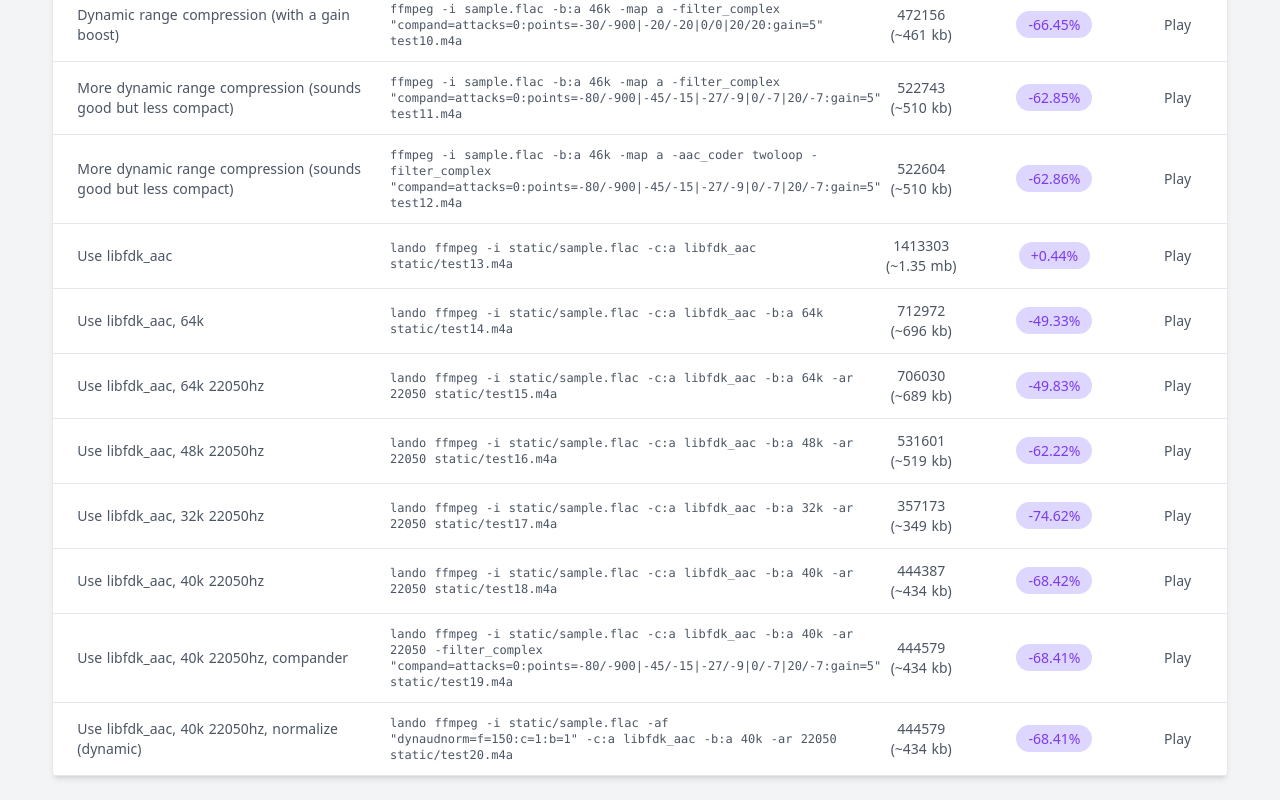
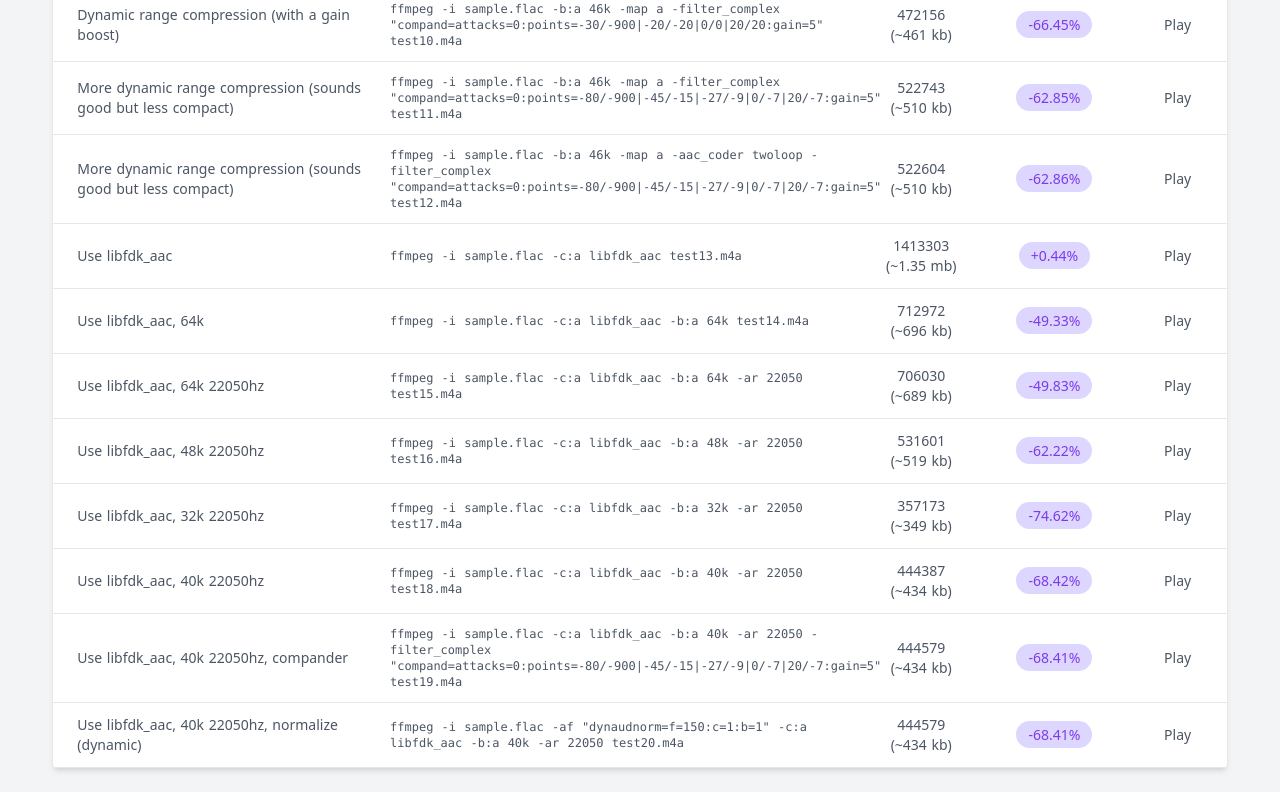
Before and after one commit to chadananda/compress-test, a Nuxt app: page / in a window 1280 px wide. Shown: the part 930-1730 px from the top of the page. Built offline with nearby package versions, Linux system fonts and the light colour scheme.

Commit message:
standardized script format for clarity

```diff
--- a/pages/index.vue
+++ b/pages/index.vue
@@ -150,56 +150,56 @@ export default {
           desc: "Use libfdk_aac",
           size: 1413303,
           src: "test13.m4a",
-          script: "lando ffmpeg -i static/sample.flac -c:a libfdk_aac static/test13.m4a",
+          script: "ffmpeg -i sample.flac -c:a libfdk_aac test13.m4a",
         },
 
         {
           desc: "Use libfdk_aac, 64k",
           size: 712972,
           src: "test14.m4a",
-          script: "lando ffmpeg -i static/sample.flac -c:a libfdk_aac -b:a 64k static/test14.m4a",
+          script: "ffmpeg -i sample.flac -c:a libfdk_aac -b:a 64k test14.m4a",
         },
 
         {
           desc: "Use libfdk_aac, 64k 22050hz",
           size: 706030,
           src: "test15.m4a",
-          script: "lando ffmpeg -i static/sample.flac -c:a libfdk_aac -b:a 64k -ar 22050 static/test15.m4a",
+          script: "ffmpeg -i sample.flac -c:a libfdk_aac -b:a 64k -ar 22050 test15.m4a",
         },
 
         {
           desc: "Use libfdk_aac, 48k 22050hz",
           size: 531601,
           src: "test16.m4a",
-          script: "lando ffmpeg -i static/sample.flac -c:a libfdk_aac -b:a 48k -ar 22050 static/test16.m4a",
+          script: "ffmpeg -i sample.flac -c:a libfdk_aac -b:a 48k -ar 22050 test16.m4a",
         },
 
         {
           desc: "Use libfdk_aac, 32k 22050hz",
           size: 357173,
           src: "test17.m4a",
-          script: "lando ffmpeg -i static/sample.flac -c:a libfdk_aac -b:a 32k -ar 22050 static/test17.m4a",
+          script: "ffmpeg -i sample.flac -c:a libfdk_aac -b:a 32k -ar 22050 test17.m4a",
         },
 
         {
           desc: "Use libfdk_aac, 40k 22050hz",
           size: 444387,
           src: "test18.m4a",
-          script: "lando ffmpeg -i static/sample.flac -c:a libfdk_aac -b:a 40k -ar 22050 static/test18.m4a",
+          script: "ffmpeg -i sample.flac -c:a libfdk_aac -b:a 40k -ar 22050 test18.m4a",
         },
 
         {
           desc: "Use libfdk_aac, 40k 22050hz, compander",
           size: 444579,
           src: "test19.m4a",
-          script: `lando ffmpeg -i static/sample.flac -c:a libfdk_aac -b:a 40k -ar 22050 -filter_complex "compand=attacks=0:points=-80/-900|-45/-15|-27/-9|0/-7|20/-7:gain=5" static/test19.m4a`,
+          script: `ffmpeg -i sample.flac -c:a libfdk_aac -b:a 40k -ar 22050 -filter_complex "compand=attacks=0:points=-80/-900|-45/-15|-27/-9|0/-7|20/-7:gain=5" test19.m4a`,
         },
 
         {
           desc: "Use libfdk_aac, 40k 22050hz, normalize (dynamic)",
           size: 444579,
           src: "test20.m4a",
-          script: `lando ffmpeg -i static/sample.flac -af "dynaudnorm=f=150:c=1:b=1" -c:a libfdk_aac -b:a 40k -ar 22050 static/test20.m4a`,
+          script: `ffmpeg -i sample.flac -af "dynaudnorm=f=150:c=1:b=1" -c:a libfdk_aac -b:a 40k -ar 22050 test20.m4a`,
         },
 
       ],
```
